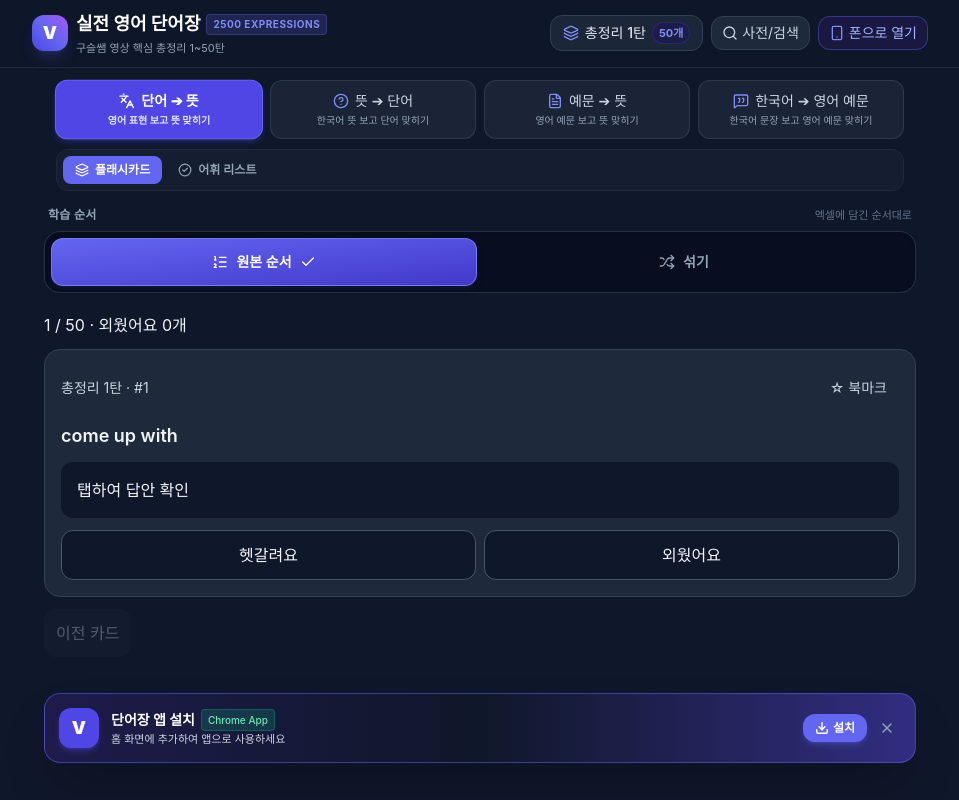
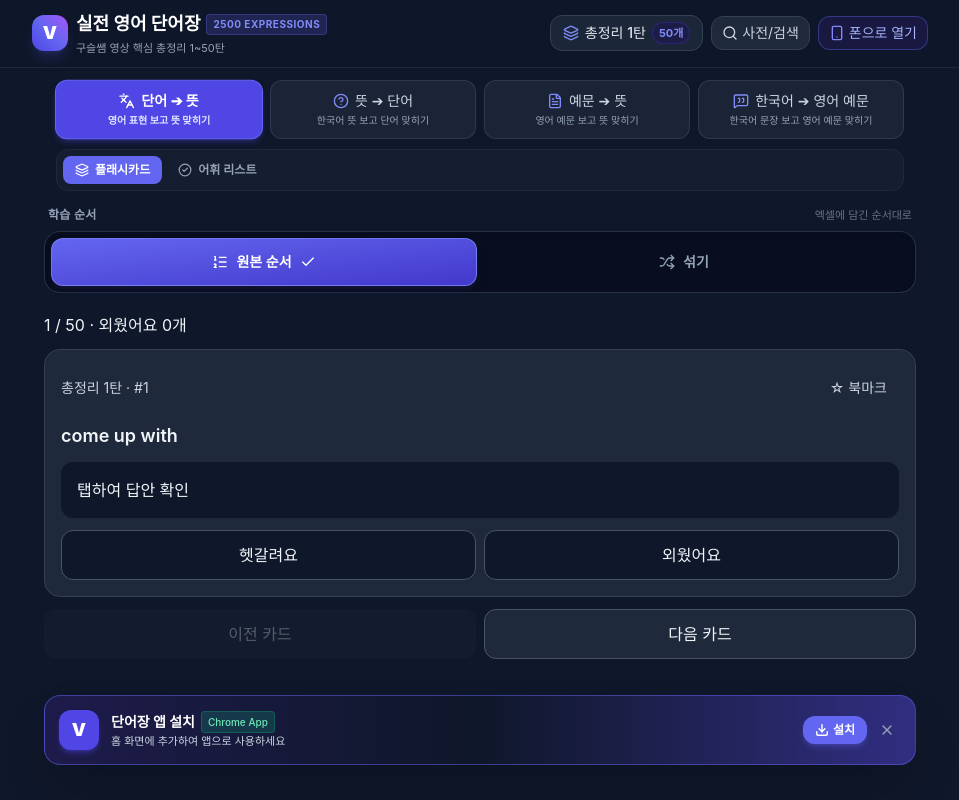
Before and after one commit to lontide/VocabApp, a React (Vite) app: page / in a window 1280 px wide. Shown: the whole page, without its empty margins (160-1119 px from the left). Built offline with nearby package versions, Linux system fonts and the light colour scheme; a web font is replaced by a local one.

Commit message:
feat: allow advancing flashcards without assessment

```diff
--- a/src/App.tsx
+++ b/src/App.tsx
@@ -75,6 +75,10 @@ export default function App() {
       storage.saveRecords(next);
       return next;
     });
+  }
+  function nextCard() {
+    if (index + 1 < deck.length) setIndex((i) => i + 1);
+    else setDone(true);
   }
   function view(next: StudyStyle) {
     resetFilters();
@@ -229,19 +233,26 @@ export default function App() {
               status={records[statusKey(item.id, mode)]}
               onEvaluate={(s) => {
                 mark(item.id, s);
-                if (index + 1 < deck.length) setIndex((i) => i + 1);
-                else setDone(true);
+                nextCard();
               }}
               bookmarked={bookmarks.includes(item.id)}
               onBookmark={() => bookmark(item.id)}
             />
+            <nav aria-label="카드 이동" className="grid grid-cols-2 gap-2">
               <button
-              className="p-3 rounded-xl bg-slate-800 disabled:opacity-30"
+                className="min-h-12 p-3 rounded-xl bg-slate-800 disabled:opacity-30"
                 disabled={index === 0}
                 onClick={() => setIndex((i) => i - 1)}
               >
                 이전 카드
               </button>
+              <button
+                className="min-h-12 p-3 rounded-xl border border-slate-600 bg-slate-800"
+                onClick={nextCard}
+              >
+                {index + 1 < deck.length ? "다음 카드" : "결과 보기"}
+              </button>
+            </nav>
           </>
         ) : (
           <p>선택된 탄에 단어가 없습니다.</p>
```
Also changed, not shown: tests/navigation-browser.mjs (added, +45 -0 lines), 3 other files (tests, documents, lock files or other folders). Lines whose indentation alone changed are shown as unchanged.
